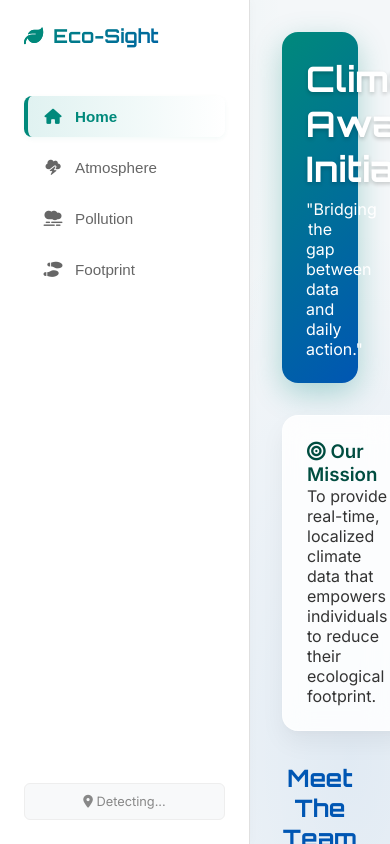
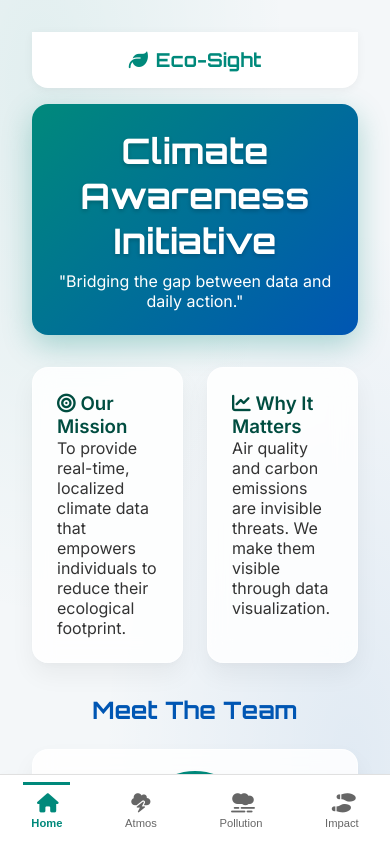
Before and after one commit to MR-IRRESPECTIVE/climate-dashboard, a plain HTML site: page index.html in a window 390 px wide. Drawn offline with nearby package versions, Linux system fonts and the light colour scheme; placeholder pictures from the web are drawn by us.

Commit message:
mobile website fix

```diff
--- a/index.html
+++ b/index.html
@@ -25,13 +25,13 @@
                     <i class="fa-solid fa-house"></i> <span>Home</span>
                 </button>
                 <button class="menu-btn" data-target="atmosphere-view">
-                    <i class="fa-solid fa-cloud-bolt"></i> <span>Atmosphere</span>
+                    <i class="fa-solid fa-cloud-bolt"></i> <span>Atmos</span>
                 </button>
                 <button class="menu-btn" data-target="pollution-view">
                     <i class="fa-solid fa-smog"></i> <span>Pollution</span>
                 </button>
                 <button class="menu-btn" data-target="footprint-view">
-                    <i class="fa-solid fa-shoe-prints"></i> <span>Footprint</span>
+                    <i class="fa-solid fa-shoe-prints"></i> <span>Impact</span>
                 </button>
             </nav>
 
@@ -41,6 +41,12 @@
         </aside>
 
         <main class="content-area">
+
+            <header class="mobile-header">
+                <div class="mobile-brand">
+                    <i class="fa-solid fa-leaf"></i> Eco-Sight
+                </div>
+            </header>
 
             <section id="home-view" class="view-section active">
                 <div class="hero-banner glass-card">
@@ -62,44 +68,44 @@
                 <h2 class="section-title">Meet The Team</h2>
                 <div class="team-grid">
                     <div class="glass-card team-card">
-                        <img src="rohan.jpeg" alt="Rohan" class="team-photo">
+                        <img src="https://via.placeholder.com/150" alt="Member Photo" class="team-photo">
                         <h3>Rohan Chakraborty</h3>
-                        <p>241013006042</p>
+                        <p>Project Lead</p>
                     </div>
                     <div class="glass-card team-card">
-                        <img src="sammo.jpeg" alt="sammo" class="team-photo">
-                        <h3>Sammomoy Das</h3>
-                        <p>241013006013</p>
+                        <img src="https://via.placeholder.com/150" alt="Member Photo" class="team-photo">
+                        <h3>Member Name</h3>
+                        <p>Developer</p>
                     </div>
                     <div class="glass-card team-card">
-                        <img src="sankalan.jpeg" alt="sankalan" class="team-photo">
-                        <h3>Sankalan Sil</h3>
-                        <p>241013006010</p>
+                        <img src="https://via.placeholder.com/150" alt="Member Photo" class="team-photo">
+                        <h3>Member Name</h3>
+                        <p>Researcher</p>
                     </div>
                     <div class="glass-card team-card">
-                        <img src="aritra.jpeg" alt="aritra" class="team-photo">
-                        <h3>Aritra Mondal</h3>
-                        <p>241013006006</p>
+                        <img src="https://via.placeholder.com/150" alt="Member Photo" class="team-photo">
+                        <h3>Member Name</h3>
+                        <p>Data Analyst</p>
                     </div>
                     <div class="glass-card team-card">
-                        <img src="rohanm.jpeg" alt="Rohan Mandal" class="team-photo">
-                        <h3>Rohan Mandal</h3>
-                        <p>241013006002</p>
+                        <img src="https://via.placeholder.com/150" alt="Member Photo" class="team-photo">
+                        <h3>Member Name</h3>
+                        <p>UI Designer</p>
                     </div>
                     <div class="glass-card team-card">
-                        <img src="himanish.jpeg" alt="himanish" class="team-photo">
-                        <h3>Himanish Bannerjee</h3>
-                        <p>241013006051</p>
+                        <img src="https://via.placeholder.com/150" alt="Member Photo" class="team-photo">
+                        <h3>Member Name</h3>
+                        <p>Content Writer</p>
                     </div>
                     <div class="glass-card team-card">
-                        <img src="taanish.jpeg" alt="taanish" class="team-photo">
-                        <h3>Taanish Lahiri</h3>
-                        <p>D241013006048</p>
+                        <img src="https://via.placeholder.com/150" alt="Member Photo" class="team-photo">
+                        <h3>Member Name</h3>
+                        <p>Tester</p>
                     </div>
                     <div class="glass-card team-card">
-                        <img src="agnibha.jpeg" alt="agnibha" class="team-photo">
-                        <h3>Agnibha Sarkar</h3>
-                        <p>241013006052</p>
+                        <img src="https://via.placeholder.com/150" alt="Member Photo" class="team-photo">
+                        <h3>Member Name</h3>
+                        <p>Support</p>
                     </div>
                 </div>
             </section>
@@ -108,7 +114,7 @@
                 <div class="top-bar">
                     <h2>Atmosphere Hub</h2>
                     <div class="search-box">
-                        <input type="text" id="cityInput" placeholder="Check another city...">
+                        <input type="text" id="cityInput" placeholder="Check city...">
                         <button id="searchBtn"><i class="fa-solid fa-magnifying-glass"></i></button>
                     </div>
                 </div>
@@ -230,9 +236,9 @@
             <footer class="app-footer">
                 <p>Data Sources:</p>
                 <div style="margin-bottom: 10px;">
-                    <span class="source-badge"><i class="fa-solid fa-cloud"></i> Open-Meteo API</span>
-                    <span class="source-badge"><i class="fa-solid fa-flask"></i> NASA Clean Air Study</span>
-                    <span class="source-badge"><i class="fa-solid fa-leaf"></i> IPCC Carbon Guidelines</span>
+                    <span class="source-badge"><i class="fa-solid fa-cloud"></i> Open-Meteo</span>
+                    <span class="source-badge"><i class="fa-solid fa-flask"></i> NASA</span>
+                    <span class="source-badge"><i class="fa-solid fa-leaf"></i> IPCC</span>
                 </div>
                 <p class="credits">
                     Developed for Semester Project 2025 | &copy; Eco-Sight Intelligence Team
--- a/style.css
+++ b/style.css
@@ -5,9 +5,9 @@ body {
     font-family: 'Inter', sans-serif;
     color: #333;
     height: 100vh;
-    overflow: hidden; /* Prevent body scroll */
+    overflow: hidden;
 
-    /* Dynamic Background: Subtle Tech/Nature Mesh */
+    /* Dynamic Background */
     background-color: #f4f7f9;
     background-image:
         radial-gradient(at 10% 10%, rgba(0, 137, 123, 0.08) 0px, transparent 50%),
@@ -24,7 +24,7 @@ body {
     background: #ffffff;
     border-right: 1px solid #e0e0e0;
     display: flex; flex-direction: column; padding: 1.5rem;
-    box-shadow: 2px 0 10px rgba(0,0,0,0.02); z-index: 10;
+    box-shadow: 2px 0 10px rgba(0,0,0,0.02); z-index: 100;
 }
 
 .brand {
@@ -57,6 +57,93 @@ body {
     margin-top: auto; font-size: 0.8rem; color: #888;
     padding: 10px; background: #f8f9fa; border-radius: 6px;
     text-align: center; border: 1px solid #eee;
+}
+
+/* --- MOBILE HEADER & RESPONSIVENESS --- */
+.mobile-header { display: none; }
+
+@media (max-width: 768px) {
+    .app-container { flex-direction: column; }
+
+    /* Transform Sidebar into Bottom Nav */
+    .sidebar {
+        flex-direction: row;
+        width: 100%;
+        height: 70px;
+        position: fixed;
+        bottom: 0;
+        left: 0;
+        padding: 0;
+        border-right: none;
+        border-top: 1px solid #e0e0e0;
+        justify-content: space-around;
+        align-items: center;
+    }
+
+    .brand, .location-badge { display: none; }
+
+    .menu {
+        flex-direction: row;
+        width: 100%;
+        justify-content: space-around;
+        align-items: center;
+        gap: 0;
+    }
+
+    .menu-btn {
+        flex-direction: column;
+        gap: 4px;
+        font-size: 0.7rem;
+        padding: 8px;
+        border-left: none;
+        border-top: 3px solid transparent;
+        border-radius: 0;
+    }
+
+    .menu-btn.active {
+        border-left: none;
+        border-top: 3px solid #00897b;
+        background: transparent;
+        box-shadow: none;
+    }
+
+    .menu-btn i { font-size: 1.2rem; }
+
+    /* Show Mobile Header */
+    .mobile-header {
+        display: flex;
+        justify-content: center;
+        align-items: center;
+        padding: 1rem;
+        background: white;
+        box-shadow: 0 2px 10px rgba(0,0,0,0.05);
+        position: sticky;
+        top: 0;
+        z-index: 99;
+        margin-bottom: 1rem;
+        border-radius: 0 0 16px 16px;
+    }
+
+    .mobile-brand {
+        font-family: 'Orbitron', sans-serif;
+        font-size: 1.2rem;
+        font-weight: 700;
+        color: #00897b;
+        display: flex; gap: 8px; align-items: center;
+    }
+
+    .content-area {
+        padding: 0 1rem 1rem 1rem; /* Less padding on mobile */
+        margin-bottom: 70px; /* Space for bottom nav */
+    }
+
+    .mission-grid, .dashboard-grid, .team-grid {
+        grid-template-columns: 1fr; /* Force single column */
+    }
+
+    .top-bar { flex-direction: column; gap: 10px; align-items: stretch; }
+    .search-box { width: 100%; }
+    .search-box input { width: 100%; }
 }
 
 /* --- MAIN CONTENT AREA --- */
```
